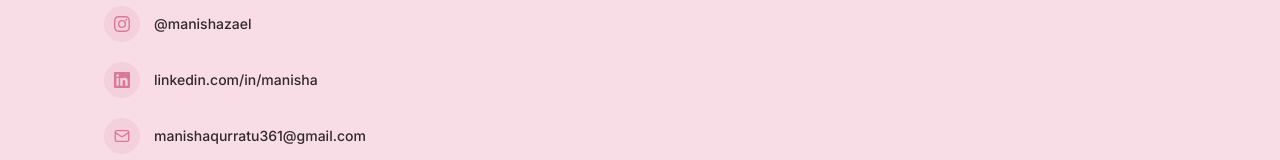
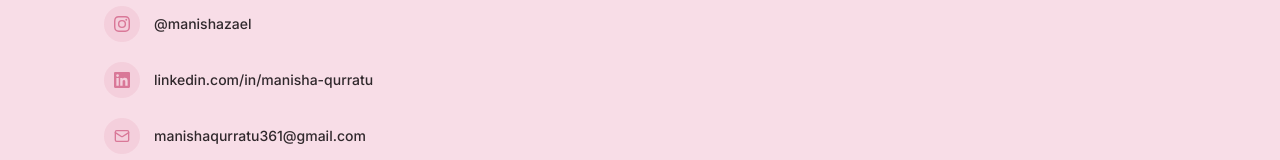
Before and after one commit to whosArlend/manisha-portofolio, a React (Vite) app: page / in a window 1280 px wide. Shown: the part 5224-5384 px from the top of the page. Built offline with nearby package versions, Linux system fonts and the light colour scheme.

Commit message:
Update Contact.tsx

```diff
--- a/src/sections/Contact.tsx
+++ b/src/sections/Contact.tsx
@@ -16,7 +16,7 @@ const LinkedInIcon = () => (
 
 const contactLinks = [
   { icon: InstagramIcon, label: 'Instagram', href: 'https://www.instagram.com/manishazael/', display: '@manishazael' },
-  { icon: LinkedInIcon, label: 'LinkedIn', href: 'https://www.linkedin.com/in/manisha-qurratu-982392324/', display: 'linkedin.com/in/manisha' },
+  { icon: LinkedInIcon, label: 'LinkedIn', href: 'https://www.linkedin.com/in/manisha-qurratu-982392324/', display: 'linkedin.com/in/manisha-qurratu' },
   { icon: Mail, label: 'Email', href: 'mailto:manishaqurratu361@gmail.com', display: 'manishaqurratu361@gmail.com' },
 ]
 
```
